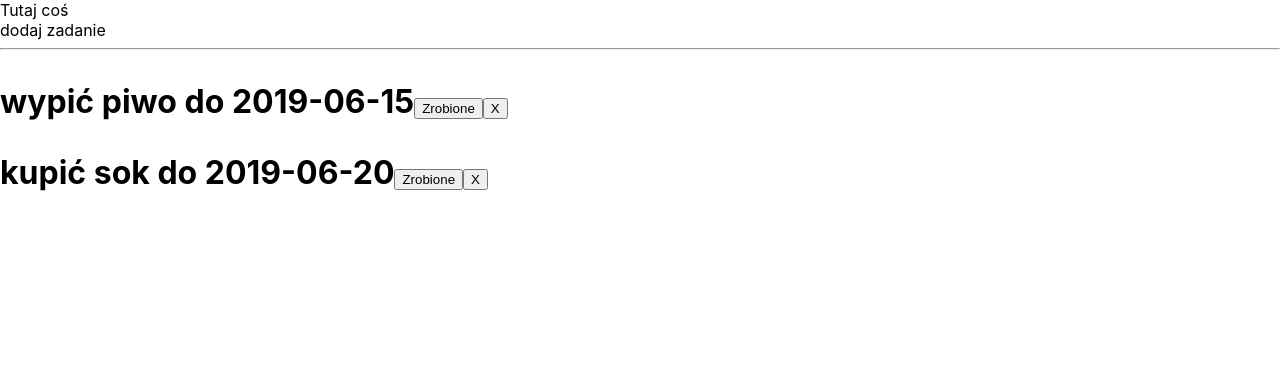
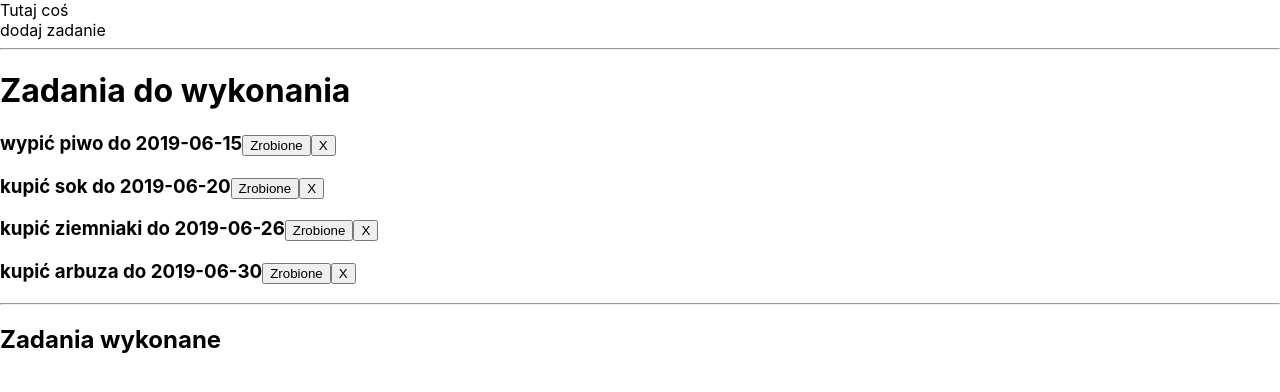
Before and after one commit to PiotrDuklas/React-to-do-list, a React (Create React App) app: page / in a window 1280 px wide. Shown: the top 392 px of the page. Built offline with nearby package versions, Linux system fonts and the light colour scheme.

Commit message:
add active/done section

```diff
--- a/src/components/App.js
+++ b/src/components/App.js
@@ -18,6 +18,22 @@ class App extends Component {
         id: 1,
         text: "kupić sok",
         date: "2019-06-20",
+        important: false,
+        active: true,
+        finishDate: null
+      },
+      {
+        id: 2,
+        text: "kupić ziemniaki",
+        date: "2019-06-26",
+        important: false,
+        active: true,
+        finishDate: null
+      },
+      {
+        id: 3,
+        text: "kupić arbuza",
+        date: "2019-06-30",
         important: false,
         active: true,
         finishDate: null
--- a/src/components/TaskList.js
+++ b/src/components/TaskList.js
@@ -2,10 +2,20 @@ import React from 'react';
 import Task from './Task'
 
 const TaskList = (props) => {
-    const tasks = props.tasks.map(task => <Task key={task.id} task={task} delete={props.delete} change={props.change} />)
+
+    const active = props.tasks.filter(task => task.active);
+    const done = props.tasks.filter(task => !task.active);
+    const activeTasks = active.map(task => <Task key={task.id} task={task} delete={props.delete} change={props.change} />);
+    const doneTasks = done.map(task => <Task key={task.id} task={task} delete={props.delete} change={props.change} />)
+
     return (
         <>
-            <h1>{tasks}</h1>
+            <h1>Zadania do wykonania</h1>
+            <h3>{activeTasks}</h3>
+            <hr />
+            <h2>Zadania wykonane</h2>
+            {done.length > 3 && <span>3 ostatnio wykonane zadania</span>}
+            <h3>{doneTasks.slice(0, 3)}</h3>
 
         </>
     );
```
